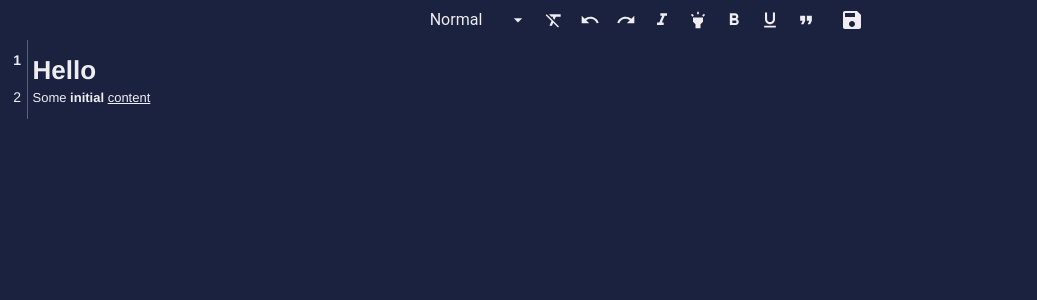
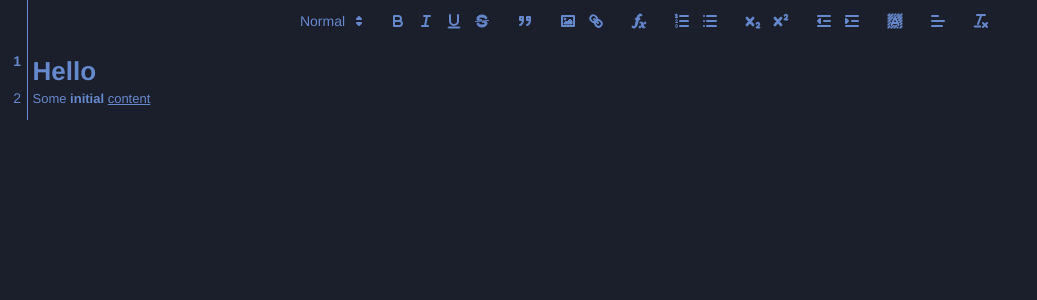
Before and after one commit to bookcicle/bookcicle_editor, a React (Vite) app: page / in a window 1280 px wide. Shown: the top 300 px of the page, without its empty margins (0-1037 px from the left). Built offline with nearby package versions, Linux system fonts and the light colour scheme.

Commit message:
Ab toolbar state (#3)
* Toolbar state

* Using Default Toolbar, styled.

```diff
--- a/src/Editor.jsx
+++ b/src/Editor.jsx
@@ -1,21 +1,13 @@
 /** @jsxImportSource @emotion/react */
-import { Global, css } from '@emotion/react';
-import {
-    forwardRef,
-    useCallback,
-    useContext,
-    useEffect,
-    useLayoutEffect,
-    useRef,
-    useState
-} from 'react';
+import {Global} from '@emotion/react';
+import {forwardRef, useCallback, useContext, useEffect, useLayoutEffect, useRef} from 'react';
 import Quill from 'quill';
 import 'quill/dist/quill.snow.css'; // Ensure Quill CSS is imported for proper styling
 import styled from '@emotion/styled';
-import { AppContext } from './AppContext.jsx';
-import DesktopToolbarActions from './toolbar/DesktopToolbarActions';
-import { useTheme } from '@mui/material';
+import {AppContext} from './AppContext.jsx';
+import {useTheme} from '@mui/material';
 import PropTypes from 'prop-types';
+import dynamicStyles from "./helpers/dynamicStyles.js";
 
 // Styled components for the editor container and wrapper
 const EditorContainer = styled.div`
@@ -28,6 +20,7 @@
     height: 100%;
     width: 100%;
     position: relative; /* Ensure that the pseudo-element is positioned correctly */
+
     .ql-editor {
         min-height: 100%;
         padding-left: 2.5em;
@@ -35,25 +28,33 @@
 `;
 
 const Editor = forwardRef(({
-                               readOnly,
-                               defaultValue,
-                               onTextChange,
-                               onSelectionChange
+                               readOnly, defaultValue, onTextChange, onSelectionChange
                            }, ref) => {
     const containerRef = useRef(null);
     const defaultValueRef = useRef(defaultValue);
     const onTextChangeRef = useRef(onTextChange);
     const onSelectionChangeRef = useRef(onSelectionChange);
-    const { state } = useContext(AppContext);
+
+    const {state} = useContext(AppContext);
     const theme = useTheme();
-
-    const [editorReady, setEditorReady] = useState(false);
 
     const handleTextChange = useCallback(() => {
         if (ref.current) {
             onTextChangeRef.current?.(ref.current.getText());
         }
     }, [ref]);
+
+    const undo = useCallback(() => {
+        if (ref.current) {
+            ref.current.history.undo();
+        }
+    }, [ref])
+
+    const redo = useCallback(() => {
+        if (ref.current) {
+            ref.current.history.redo();
+        }
+    }, [ref])
 
     useLayoutEffect(() => {
         onTextChangeRef.current = onTextChange;
@@ -75,27 +76,25 @@
         const container = containerRef.current;
         const editorContainer = container.appendChild(container.ownerDocument.createElement('div'));
 
+        const toolbarOptions = [[{header: [1, 2, false]}], ['bold', 'italic', 'underline', 'strike'], ['blockquote'], ['image', 'link'], ['formula'], [{'list': 'ordered'}, {'list': 'bullet'}], [{'script': 'sub'}, {'script': 'super'}],      // superscript/subscript
+            [{'indent': '-1'}, {'indent': '+1'}],          // outdent/indent
+            [{'background': []}], [{'align': []}], ['clean']];
         const quill = new Quill(editorContainer, {
-            theme: state.appSettings.quillTheme || 'snow', // Ensure a valid theme is applied
-            modules: {
-                toolbar: false,
-                history: {
-                    delay: 1000,
-                    maxStack: 100,
-                    userOnly: false,
+            theme: 'snow', modules: {
+                toolbar: toolbarOptions, history: {
+                    delay: 1000, maxStack: 100, userOnly: false,
                 },
             },
-            formats: ['header', 'bold', 'italic', 'underline', 'background', 'blockquote'],
         });
+
 
         ref.current = quill;
 
         if (defaultValueRef.current) {
             quill.setContents(defaultValueRef.current);
-            quill.history.clear(); // Clear history to remove default state changes
+            quill.history.clear();
         }
 
-        // Listen for text changes and update line numbers
         quill.on('text-change', handleTextChange);
 
         quill.on('selection-change', (range, oldRange, source) => {
@@ -103,13 +102,12 @@
             highlightActiveLine(quill, range);
         });
 
-        setEditorReady(true);
-
         return () => {
             ref.current = null;
-            container.innerHTML = ''; // Clean up the container content on unmount
+            container.innerHTML = '';
         };
-    }, [handleTextChange, ref, state.appSettings.quillTheme]);
+    }, [handleTextChange, redo, ref, state.appSettings.quillTheme, undo]);
+
 
     // Function to highlight the active line
     const highlightActiveLine = (quillInstance, range) => {
@@ -128,131 +126,14 @@
         }
     };
 
-    // Dynamically generate CSS for line numbers and active line highlighting
-    const dynamicStyles = css`
-        /* Line Numbers */
-        .ql-editor {
-            counter-reset: line;
-            position: initial;
-        }
-        .ql-editor p::before,
-        .ql-editor h1::before,
-        .ql-editor h2::before,
-        .ql-editor h3::before,
-        .ql-editor h4::before,
-        .ql-editor h5::before,
-        .ql-editor h6::before,
-        .ql-editor blockquote::before {
-            counter-increment: line;
-            content: counter(line);
-            position: absolute;
-            left: 0;
-            width: 2em;
-            text-align: right;
-            padding-right: 0.5em;
-            color: ${theme.palette.text.secondary || '#888'};
-            user-select: none;
-            font-size: 14px; /* Fixed font size for line numbers */
-            line-height: 1.2; /* Adjust for better vertical alignment */
-            border-right: none; /* Remove border-right to avoid overlapping with vertical border */
-            z-index: 2; /* Ensure line numbers appear above the gutter border */
-        }
-        /* Adjust paragraph and heading position to make space for line numbers */
-        .ql-editor p,
-        .ql-editor h1,
-        .ql-editor h2,
-        .ql-editor h3,
-        .ql-editor h4,
-        .ql-editor h5,
-        .ql-editor h6,
-        .ql-editor blockquote {
-            position: initial;
-            margin-left: 0;
-        }
-        /* Handle empty paragraphs and headings */
-        .ql-editor p:empty::before,
-        .ql-editor h1:empty::before,
-        .ql-editor h2:empty::before,
-        .ql-editor h3:empty::before,
-        .ql-editor h4:empty::before,
-        .ql-editor h5:empty::before,
-        .ql-editor h6:empty::before,
-        .ql-editor blockquote:empty::before {
-            content: counter(line);
-        }
-
-        /* Active Line Highlighting */
-        .active-line {
-            background-color: ${theme.palette.action.hover || 'rgba(0, 0, 0, 0.04)'};
-        }
-
-        /* Continuous Vertical Border for Gutter */
-        .quill-editor-wrapper::before {
-            content: '';
-            position: absolute;
-            top: 0;
-            left: 1.7em;
-            width: 1px;
-            height: 100%;
-            background-color: ${theme.palette.divider || '#ddd'};
-            z-index: 1;
-        }
-    `;
-
-    // Custom toolbar functions
-    const handleHeadingChange = (event) => {
-        const value = event.target.value;
-        const quill = ref.current;
-        if (quill) {
-            quill.format('header', value);
-        }
-    };
-
-    const handleUndo = () => ref.current?.history.undo();
-    const handleRedo = () => ref.current?.history.redo();
-    const handleBold = () => ref.current?.format('bold', true);
-    const handleItalic = () => ref.current?.format('italic', true);
-    const handleUnderline = () => ref.current?.format('underline', true);
-    const handleHighlight = () => ref.current?.format('background', 'yellow');
-    const handleQuote = () => ref.current?.format('blockquote', true);
-    const handleClearFormatting = () => {
-        const selection = ref.current?.getSelection();
-        if (selection) {
-            ref.current?.removeFormat(selection.index, selection.length);
-        }
-    };
-
-    return (
-        <div>
-            {/* Inject dynamic CSS for line numbers and active line highlighting */}
-            <Global styles={dynamicStyles} />
-
-            {editorReady && (
-                <DesktopToolbarActions
-                    quillRef={ref}
-                    handleUndo={handleUndo}
-                    handleRedo={handleRedo}
-                    handleBold={handleBold}
-                    handleItalic={handleItalic}
-                    handleHeader={handleHeadingChange}
-                    handleUnderline={handleUnderline}
-                    handleHighlight={handleHighlight}
-                    handleQuote={handleQuote}
-                    handleClearFormatting={handleClearFormatting}
-                    isAdvanced={true}
-                    isReadOnly={readOnly}
-                    handleSave={() => { }}
-                    savingBookContent={false}
-                />
-            )}
-
-            <EditorContainer>
-                <QuillEditorWrapper className="quill-editor-wrapper">
-                    <div ref={containerRef}></div>
-                </QuillEditorWrapper>
-            </EditorContainer>
-        </div>
-    );
+    return (<div>
+        <Global styles={dynamicStyles(theme)}/>
+        <EditorContainer>
+            <QuillEditorWrapper className="quill-editor-wrapper">
+                <div ref={containerRef}></div>
+            </QuillEditorWrapper>
+        </EditorContainer>
+    </div>);
 });
 
 Editor.displayName = 'Editor';
--- a/src/application.js
+++ b/src/application.js
@@ -4,7 +4,7 @@
     appSettings: localStorage.getItem('appSettingsStorage')
         ? JSON.parse(localStorage.getItem('appSettingsStorage'))
         : {
-            theme: "space",
+            theme: "abyss",
             quillTheme: "snow"
         },
 
--- /dev/null
+++ b/src/helpers/dynamicStyles.js
@@ -0,0 +1,139 @@
+import {css} from "@emotion/react";
+import {alpha} from "@mui/material";
+
+const dynamicStyles = (theme) => {
+    return css`
+        /* Line Numbers */
+
+        .ql-editor {
+            counter-reset: line;
+            position: initial;
+        }
+
+        .ql-active {
+            border: solid 1px ${alpha(theme.palette.primary.main, 0.5)} !important;
+            background-color: ${alpha(theme.palette.primary.main, 0.5)} !important;
+            border-radius: 3px;
+        }
+
+        .ql-active:hover {
+            background-color: ${theme.palette.primary.main} !important;
+        }
+
+        .ql-editor p::before,
+        .ql-editor h1::before,
+        .ql-editor h2::before,
+        .ql-editor h3::before,
+        .ql-editor h4::before,
+        .ql-editor h5::before,
+        .ql-editor h6::before,
+        .ql-editor blockquote::before {
+            counter-increment: line;
+            content: counter(line);
+            position: absolute;
+            left: 0;
+            width: 2em;
+            text-align: right;
+            padding-right: 0.5em;
+            color: ${theme.palette.text.secondary || '#888'};
+            user-select: none;
+            font-size: 14px; /* Fixed font size for line numbers */
+            line-height: 1.2; /* Adjust for better vertical alignment */
+            border-right: none; /* Remove border-right to avoid overlapping with vertical border */
+            z-index: 2; /* Ensure line numbers appear above the gutter border */
+        }
+
+        /* Adjust paragraph and heading position to make space for line numbers */
+
+        .ql-editor p,
+        .ql-editor h1,
+        .ql-editor h2,
+        .ql-editor h3,
+        .ql-editor h4,
+        .ql-editor h5,
+        .ql-editor h6,
+        .ql-editor blockquote {
+            position: initial;
+            margin-left: 0;
+        }
+
+        .ql-editor p:empty::before,
+        .ql-editor h1:empty::before,
+        .ql-editor h2:empty::before,
+        .ql-editor h3:empty::before,
+        .ql-editor h4:empty::before,
+        .ql-editor h5:empty::before,
+        .ql-editor h6:empty::before,
+        .ql-editor blockquote:empty::before {
+            content: counter(line);
+        }
+
+        .active-line {
+            background-color: ${theme.palette.action.hover || 'rgba(0, 0, 0, 0.04)'};
+        }
+
+        .ql-toolbar .ql-stroke {
+            fill: none;
+            stroke: ${theme.palette.text.primary};
+        }
+
+        .ql-toolbar .ql-fill {
+            fill: ${theme.palette.text.primary};
+            stroke: ${theme.palette.text.primary};
+        }
+
+        .ql-toolbar .ql-picker {
+            color: ${theme.palette.text.primary};
+        }
+
+        .ql-picker-label {
+            color: ${theme.palette.text.primary}
+        }
+        .ql-snow.ql-toolbar .ql-picker-label.ql-active {
+            color: ${theme.palette.text.primary}
+        }
+
+        .ql-snow .ql-tooltip {
+            color: ${theme.palette.text.primary};
+            background-color: ${theme.palette.background.paper};
+        }
+
+        .ql-picker-options {
+            background-color: ${theme.palette.background.default} !important;
+        }
+
+        button:hover .ql-stroke, .ql-picker-label:hover .ql-stroke {
+          fill: none;
+          stroke: ${theme.palette.primary.main} !important;
+        }
+
+        .ql-active .ql-stroke {
+          fill: none;
+          stroke: ${alpha(theme.palette.primary.main, 0.5)} !important;
+        }
+
+        button:hover .ql-fill, .ql-picker-label:hover .ql-fill {
+          fill: ${theme.palette.primary.main} !important;
+          stroke: ${alpha(theme.palette.primary.main, 0.5)};
+        }
+
+        .ql-active .ql-fill {
+          fill: ${alpha(theme.palette.primary.main, 0.5)} !important;
+          stroke: ${alpha(theme.palette.primary.main, 0.5)};
+        }
+        /* Continuous Vertical Border for Gutter */
+
+        .quill-editor-wrapper::before {
+            content: '';
+            position: absolute;
+            top: 0;
+            left: 1.7em;
+            width: 1px;
+            height: 100%;
+            background-color: ${theme.palette.divider || '#ddd'};
+            z-index: 1;
+        }
+    `;
+}
+
+export default dynamicStyles;
--- a/src/toolbar/DesktopToolbarActions.jsx
+++ b/src/toolbar/DesktopToolbarActions.jsx
@@ -9,7 +9,7 @@
 import FormatUnderline from "@mui/icons-material/FormatUnderlined";
 import FormatQuote from "@mui/icons-material/FormatQuote";
 import Save from "@mui/icons-material/Save";
-import React, {useCallback, useEffect} from "react";
+import React from "react";
 import t from "prop-types";
 import {styled} from "@mui/material/styles";
 import {FormControl, MenuItem, Select, useTheme} from "@mui/material";
@@ -20,53 +20,17 @@
 
 export const DesktopToolbarActions = (props) => {
     const {
-        savingBookContent,
-        handleSave,
-        handleUndo,
-        handleRedo,
-        handleBold,
-        handleHeader,
-        handleItalic,
-        handleUnderline,
-        handleHighlight,
-        handleQuote,
-        handleClearFormatting,
-        isAdvanced,
-        quillRef
+        savingBookContent, handleSave, handleHeader, isAdvanced, currentHeader
     } = props;
 
-    const [currentHeader, setCurrentHeader] = React.useState("0");
     const theme = useTheme()
 
-    const renderIconButton = (title, IconComponent, className, onClick) => (
+    const renderIconButton = (title, IconComponent, className) => (
         <Tooltip disableTouchListener leaveDelay={0} leaveTouchDelay={0} title={title}>
-            <IconButton className={className} value={"customControl"} onClick={onClick}>
+            <IconButton className={className} value={"customControl"}>
                 <IconComponent fontSize={"small"}/>
             </IconButton>
         </Tooltip>);
-
-    const getCurrentHeader = useCallback(() => {
-        const quill = quillRef.current;
-        if (quill) {
-            const range = quill.getSelection();
-            if (range) {
-                const format = quill.getFormat(range);
-                return format.header || 0; // 0 for normal text
-            }
-        }
-        return 0;
-    }, [quillRef]);
-
-    useEffect(() => {
-        setCurrentHeader(getCurrentHeader())
-    }, [getCurrentHeader])
-
-    useEffect(() => {
-        quillRef.current.on('editor-change', () => {
-            setCurrentHeader(getCurrentHeader())
-        });
-    }, [getCurrentHeader, quillRef]);
-
 
     return (<React.Fragment>
         {isAdvanced && (<>
@@ -93,20 +57,23 @@
                 <MenuItem value={2}>Heading 2</MenuItem>
                 <MenuItem value={3}>Heading 3</MenuItem>
                 {/* Add more headings if needed */}
-            </Select></FormControl>}
+            </Select>
+            </FormControl>}
             <DividerSpan/>
-            {renderIconButton("Remove Formatting", FormatClearIcon, "ql-clean", handleClearFormatting)}
-            {renderIconButton("Undo", UndoIcon, "ql-bc-undo", handleUndo)}
-            {renderIconButton("Redo", RedoIcon, "ql-bc-redo", handleRedo)}
+            <span className={"ql-formats"}>
+            {renderIconButton("Remove Formatting", FormatClearIcon, "ql-clean")}
+                {renderIconButton("Undo", UndoIcon, "ql-undo")}
+                {renderIconButton("Redo", RedoIcon, "ql-redo")}
+                </span>
         </>)}
 
-        <>
-            {renderIconButton("Italics", FormatItalic, "ql-italic", handleItalic)}
-            {renderIconButton("Highlight Text", HighlightIcon, "ql-bc-highlighter", handleHighlight)}
-            {renderIconButton("Bold", FormatBold, "ql-bold", handleBold)}
-            {renderIconButton("Underline", FormatUnderline, "ql-underline", handleUnderline)}
-            {renderIconButton("Block Quote", FormatQuote, "ql-blockquote", handleQuote)}
-        </>
+        <span className={"ql-formats"}>
+            {renderIconButton("Italics", FormatItalic, "ql-italic")}
+            {renderIconButton("Highlight Text", HighlightIcon, "ql-background")}
+            {renderIconButton("Bold", FormatBold, "ql-bold")}
+            {renderIconButton("Underline", FormatUnderline, "ql-underline")}
+            {renderIconButton("Block Quote", FormatQuote, "ql-blockquote")}
+        </span>
         <>
             <DividerSpan/>
             <IconButton
@@ -125,16 +92,9 @@
     isAdvanced: t.bool.isRequired,
     savingBookContent: t.bool.isRequired,
     handleSave: t.func.isRequired,
-    handleUndo: t.func.isRequired,
-    handleRedo: t.func.isRequired,
-    handleBold: t.func.isRequired,
     handleHeader: t.func.isRequired,
-    handleItalic: t.func.isRequired,
-    handleUnderline: t.func.isRequired,
-    handleHighlight: t.func.isRequired,
-    handleQuote: t.func.isRequired,
-    handleClearFormatting: t.func.isRequired,
-    quillRef: t.any.isRequired
+    quillRef: t.any.isRequired,
+    currentHeader: t.any.isRequired,
 };
 
 export default DesktopToolbarActions;
```
Also changed, not shown: src/App.css (line endings or trailing spaces), 1 other file (tests, documents, lock files or other folders).
